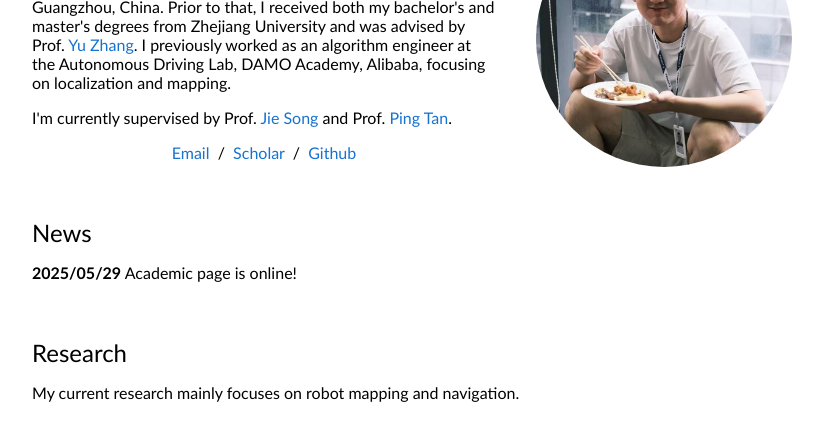
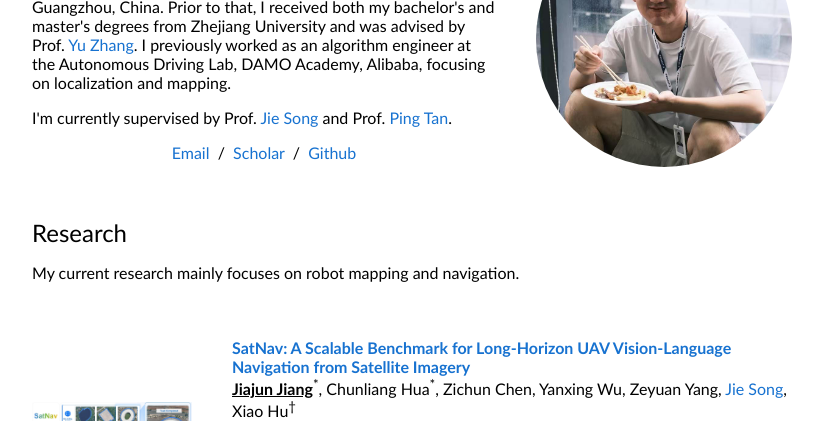
Before and after one commit to Eku127/eku127.github.io, a plain HTML site: page index.html in a window 1280 px wide. Shown: the part 129-550 px from the top of the page, without its empty margins (228-1051 px from the left). Drawn offline with Linux system fonts and the light colour scheme.

Commit message:
Remove News section from homepage

```diff
--- a/index.html
+++ b/index.html
@@ -40,18 +40,6 @@
               </td>
             </tr>
           </tbody></table>
-          <table style="width:100%;border:0px;border-spacing:0px;border-collapse:separate;margin-right:auto;margin-left:auto;"><tbody>
-            <tr>
-            <td style="padding:20px;width:100%;vertical-align:middle">
-              <h2>News</h2>
-              <p>
-                <strong>2025/05/29</strong> Academic page is online!
-              </p>
-
-            </td>
-          </tr>
-          </tbody></table>
-
           <table style="width:100%;border:0px;border-spacing:0px;border-collapse:separate;margin-right:auto;margin-left:auto;"><tbody>
               <tr>
               <td style="padding:20px;width:100%;vertical-align:middle">
```
